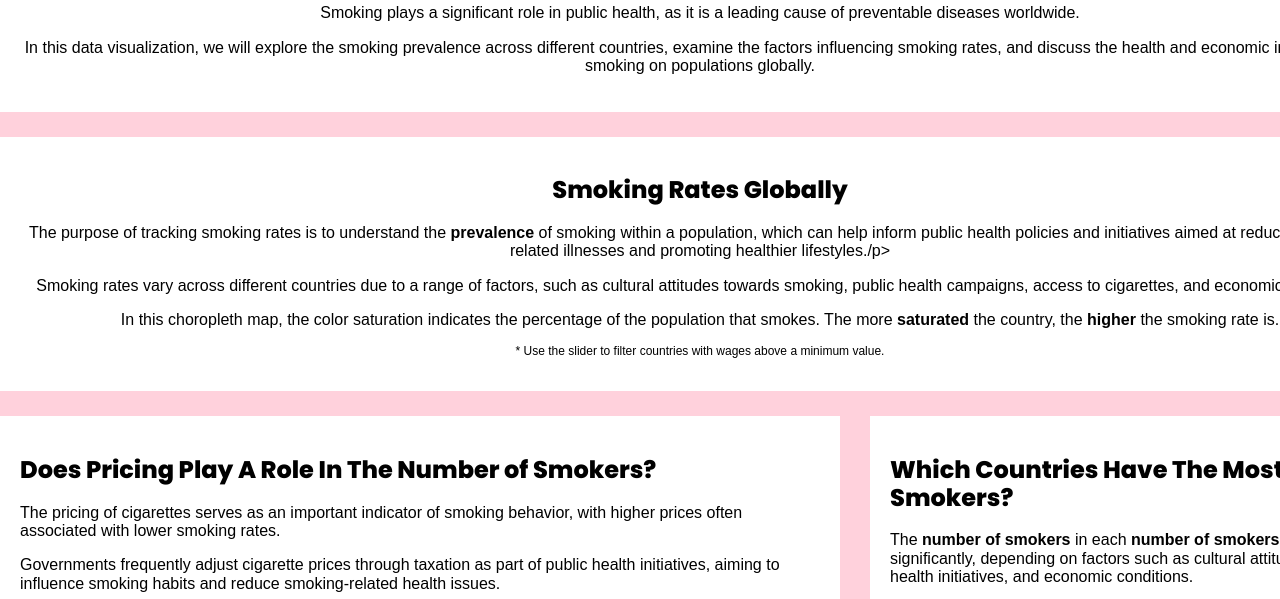
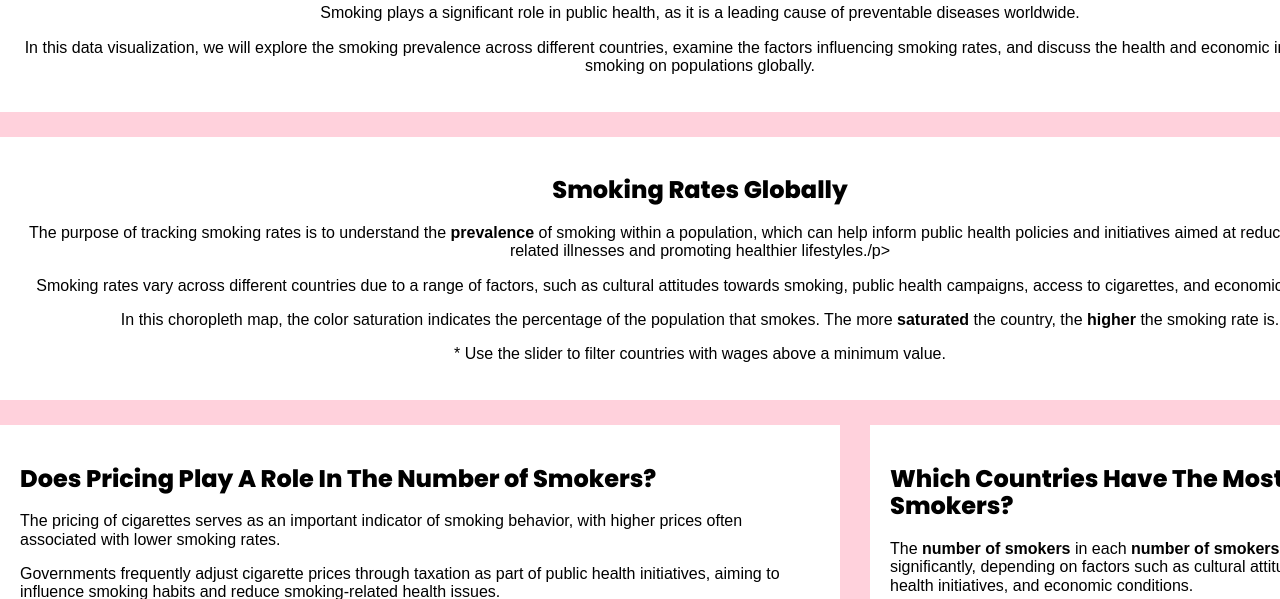
Before and after one commit to CaiHeShun/FIT3179A2, a plain HTML site: page index.html in a window 1280 px wide. Shown: the part 148-747 px from the top of the page. Drawn offline with nearby package versions, Linux system fonts and the light colour scheme; a script that the page names is missing.

Commit message:
Update style.css

```diff
--- a/css/style.css
+++ b/css/style.css
@@ -1,6 +1,6 @@
 /* Fonts */
 h1, h2 {
-    font-family: 'Poppins', sans-serif;
+    font-family: 'Poppins', serif;
     font-weight: 800;
 }
 
@@ -10,7 +10,7 @@ h1 {
 }
 
 /* Small Text */
-#small_text {
+#key {
     font-size: 12px;
 }
 
```
